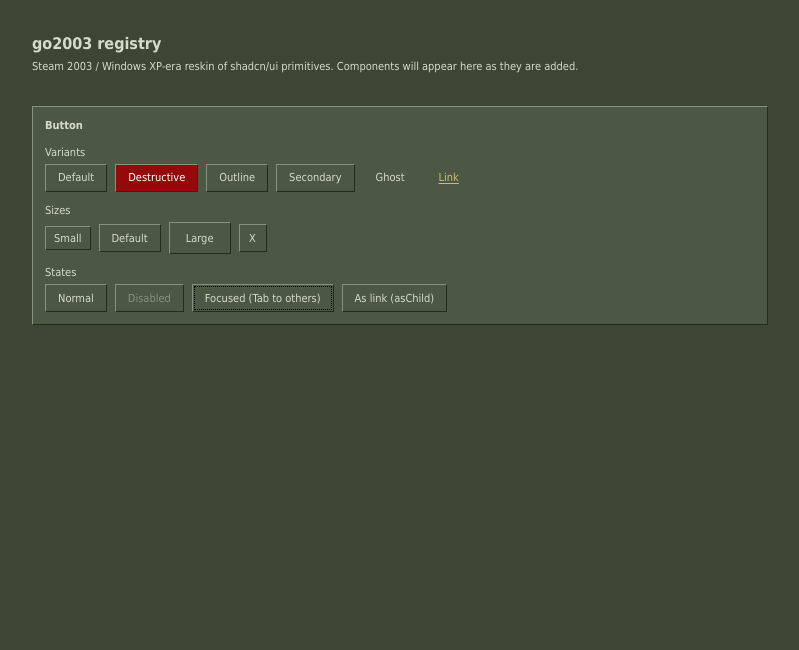
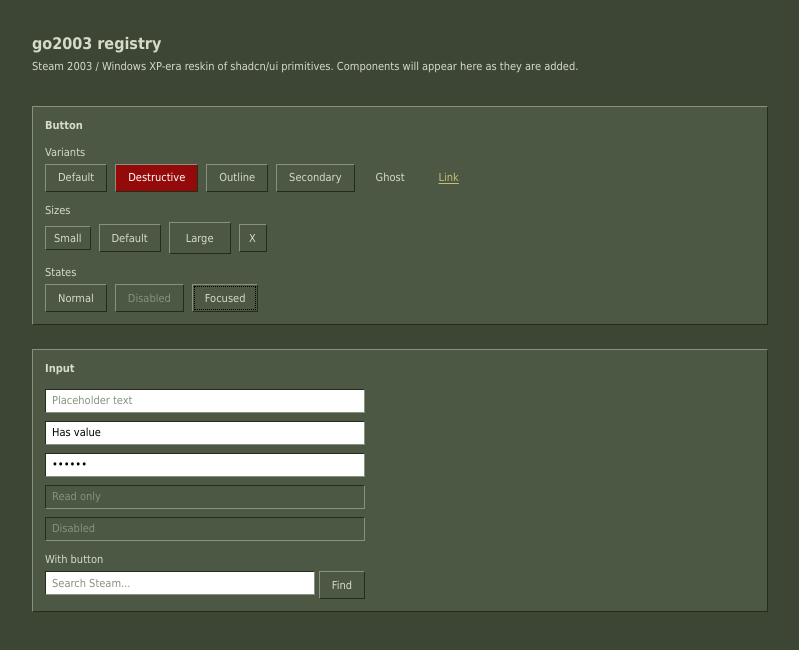
Before and after one commit to OnlyNinjaGear/go2003, a Next.js app: page / in a window 1280 px wide. Shown: the top 650 px of the page, without its empty margins (240-1039 px from the left). Built offline with nearby package versions, Linux system fonts and the light colour scheme.

Commit message:
auto: page.tsx

```diff
--- a/app/page.tsx
+++ b/app/page.tsx
@@ -1,4 +1,5 @@
 import { Button } from "@/registry/steam2003/ui/button";
+import { Input } from "@/registry/steam2003/ui/input";
 
 export default function Home() {
   return (
@@ -16,7 +17,7 @@ export default function Home() {
           <h2 className="font-bold">Button</h2>
 
           <div className="flex flex-col gap-1">
-            <span className="text-foreground">Variants</span>
+            <span>Variants</span>
             <div className="flex flex-wrap items-center gap-2">
               <Button>Default</Button>
               <Button variant="destructive">Destructive</Button>
@@ -28,26 +29,41 @@ export default function Home() {
           </div>
 
           <div className="flex flex-col gap-1">
-            <span className="text-foreground">Sizes</span>
+            <span>Sizes</span>
             <div className="flex flex-wrap items-center gap-2">
               <Button size="sm">Small</Button>
               <Button size="default">Default</Button>
               <Button size="lg">Large</Button>
-              <Button size="icon" aria-label="Icon">
-                X
-              </Button>
+              <Button size="icon" aria-label="Icon">X</Button>
             </div>
           </div>
 
           <div className="flex flex-col gap-1">
-            <span className="text-foreground">States</span>
+            <span>States</span>
             <div className="flex flex-wrap items-center gap-2">
               <Button>Normal</Button>
               <Button disabled>Disabled</Button>
-              <Button autoFocus>Focused (Tab to others)</Button>
-              <Button asChild>
-                <a href="#">As link (asChild)</a>
-              </Button>
+              <Button autoFocus>Focused</Button>
+            </div>
+          </div>
+        </section>
+
+        <section className="bevel-out bg-panel flex flex-col gap-3 p-3">
+          <h2 className="font-bold">Input</h2>
+
+          <div className="flex flex-col gap-2 max-w-xs">
+            <Input placeholder="Placeholder text" />
+            <Input defaultValue="Has value" />
+            <Input type="password" defaultValue="secret" />
+            <Input placeholder="Read only" readOnly />
+            <Input placeholder="Disabled" disabled />
+          </div>
+
+          <div className="flex flex-col gap-1">
+            <span>With button</span>
+            <div className="flex gap-1 max-w-xs">
+              <Input placeholder="Search Steam..." className="flex-1" />
+              <Button>Find</Button>
             </div>
           </div>
         </section>
```
